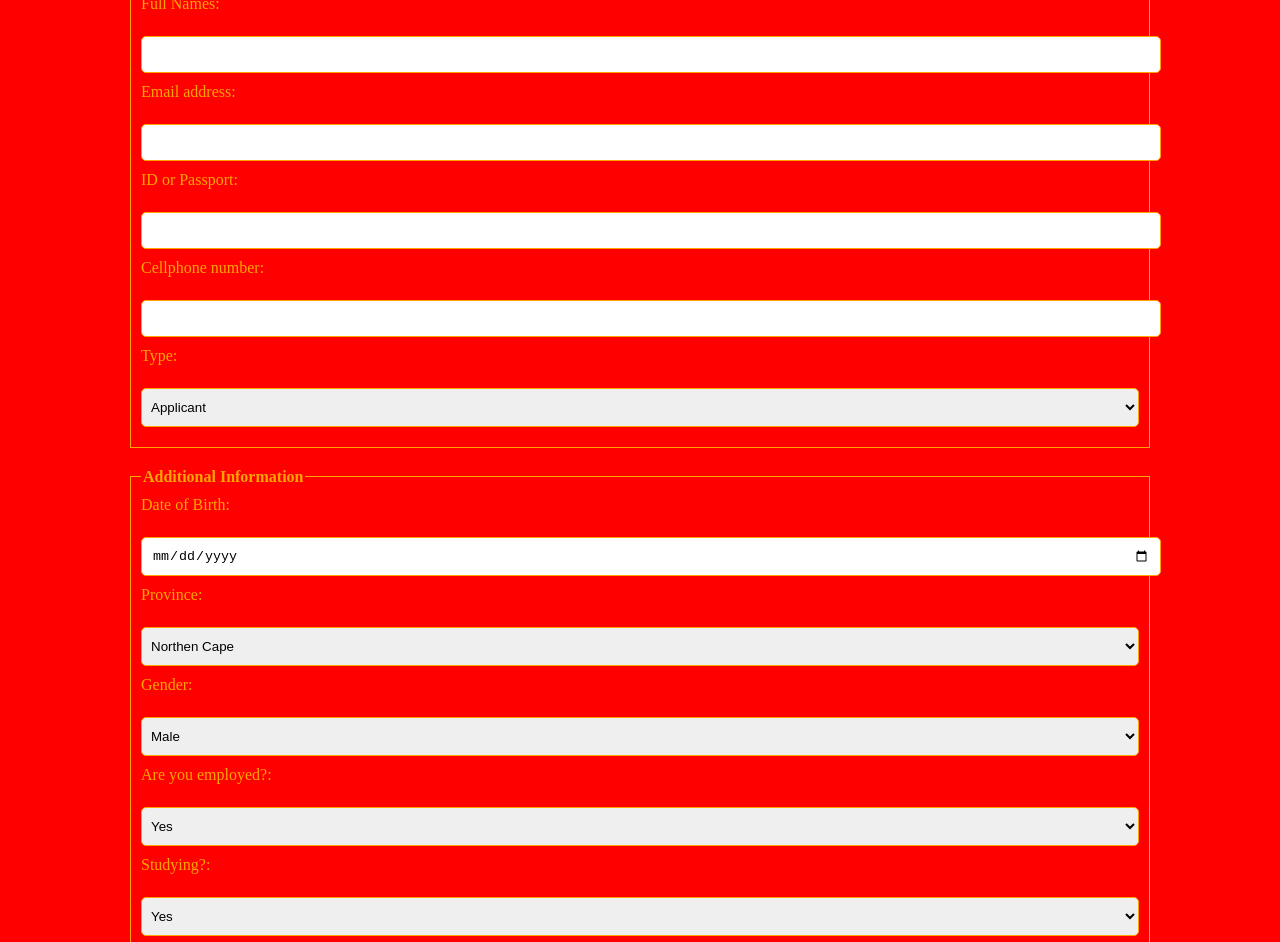
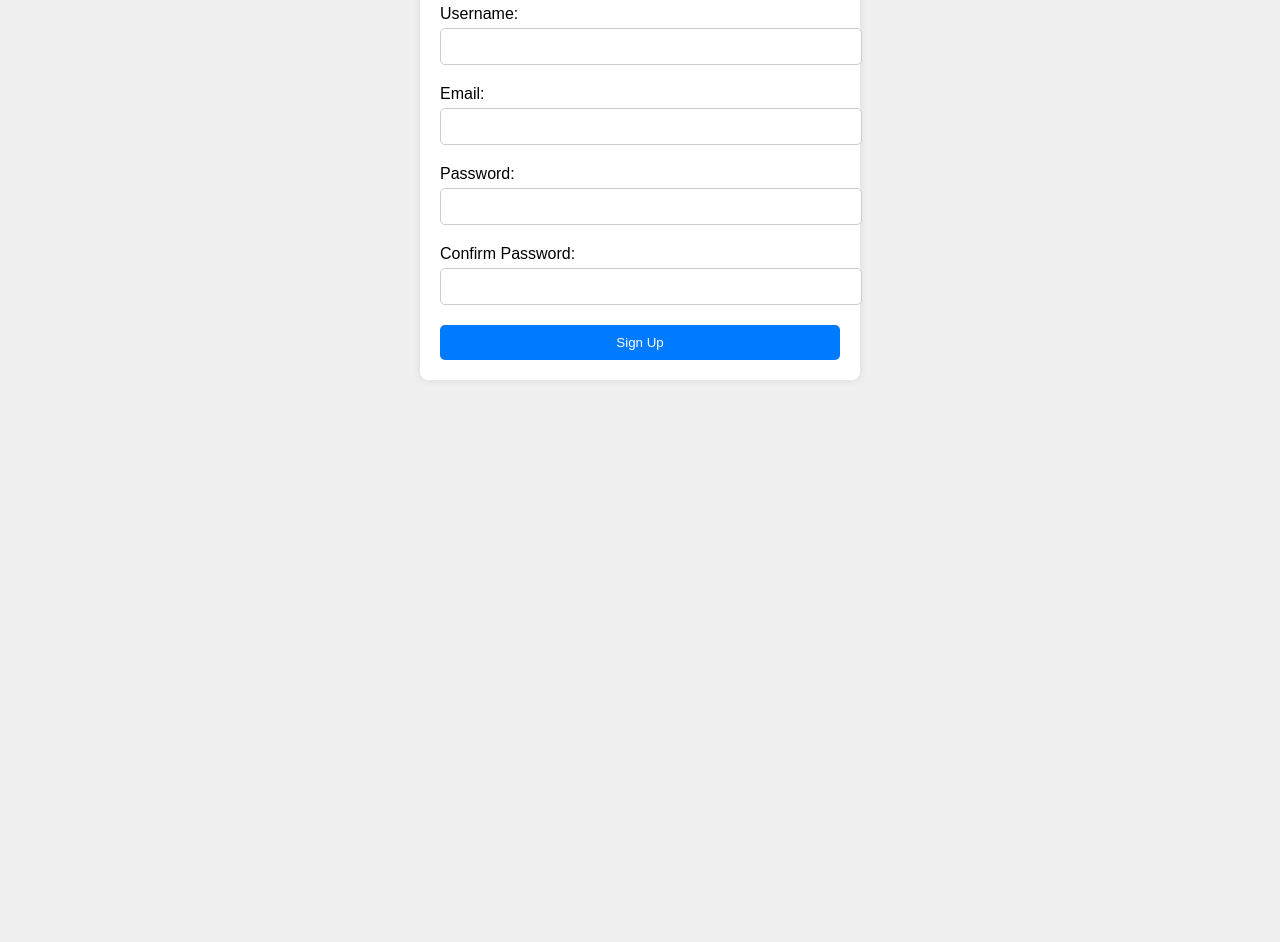
Before and after one commit to kmabasa212/finale, a website with bundled scripts: page src/register.html in a window 1280 px wide. Shown: the part 193-1135 px from the top of the page. After the commit the page ends 800 px from the top, so only its background shows below. Built offline with nearby package versions, Linux system fonts and the light colour scheme.

Commit message:
update sign up

```diff
--- a/src/register.html
+++ b/src/register.html
@@ -3,176 +3,32 @@
 <head>
     <meta charset="UTF-8">
     <meta name="viewport" content="width=device-width, initial-scale=1.0">
-    <title>Sign Up for all users</title>
-    <style>
-        /* CSS styles */
-        html, body {
-            height: 100%;
-            margin: 0;
-            padding: 0;
-        }
-
-        body {
-            background-color: red; /* Update background color */
-            display: flex;
-            flex-direction: column;
-            align-content: space-between;
-        }
-
-        header {
-            padding: 20px;
-            background-color: red; /* Update header background color */
-            color: white;
-        }
-
-        main {
-            padding: 40px 0;
-        }
-
-        form {
-            width: 80%;
-            margin: 0 auto;
-        }
-
-        fieldset {
-            margin-bottom: 20px;
-            border: 1px solid orange; /* Update fieldset border color */
-            padding: 10px;
-        }
-
-        legend {
-            font-weight: bold;
-            color: orange; /* Update legend text color */
-        }
-
-        label {
-            display: block;
-            margin-bottom: 5px;
-            color: orange; /* Update label text color */
-        }
-
-        input[type="text"],
-        input[type="email"],
-        input[type="date"],
-        select {
-            width: 100%;
-            padding: 10px;
-            margin-bottom: 10px;
-            border: 1px solid orange; /* Update input border color */
-            border-radius: 5px;
-        }
-
-        select {
-            padding: 10px 5px;
-        }
-
-        button {
-            padding: 10px 20px;
-            background-color: orange; /* Update button background color */
-            color: white;
-            border: none;
-            border-radius: 5px;
-            cursor: pointer;
-        }
-
-        button:hover {
-            background-color: darkorange; /* Update button hover color */
-        }
-
-        footer {
-            padding: 10px;
-            text-align: center;
-            background-color: red; /* Update footer background color */
-            color: orange; /* Update footer text color */
-            font-weight: 300;
-        }
-    </style>
-    <script src="register.js" defer type="module"></script>
+    <title>Sign Up</title>
+    <link rel="stylesheet" href="style5.css">
 </head>
 <body>
-
-<header>
-    <h1>Register Page</h1>
-</header>
-
-<main>
-    <form>
-        <fieldset>
-            <legend>Personal Information</legend>
-            <label for="fullname">Full Names:</label><br>
-            <input type="text" id="fullname" name="fullname" required><br>
-
-            <label for="email">Email address:</label><br>
-            <input type="email" id="email" name="email" required><br>
-
-            <label for="ID">ID or Passport:</label><br>
-            <input type="text" id="ID" name="ID" required><br>
-
-            <label for="reason">Cellphone number:</label><br>
-            <input type="text" id="Reason" name="Reason" required><br>
-
-            <label for="Type">Type:</label><br>
-            <select id="Type" name="Type" required>
-                <option value="Applicant">Applicant</option>
-                <option value="Fund-Manager">Fund-Manager</option>
-                <option value="Admin">Admin</option>
-            </select><br>
-        </fieldset>
-
-        <fieldset>
-            <legend>Additional Information</legend>
-            <label for="dob">Date of Birth:</label><br>
-            <input type="date" id="dob" name="dob"><br>
-
-            <label for="Province">Province:</label><br>
-            <select id="Province" name="Province">
-                <option value="Northen-Cape">Northen Cape</option>
-                <option value="KZN">KwaZulu-Natal</option>
-                <option value="Gauteng">Gauteng</option>
-                <option value="Western-Cape">Western Cape</option>
-                <option value="Limpopo">Limpopo</option>
-                <option value="Free-State">Free-State</option>
-                <option value="Eastern-Cape">Eastern Cape</option>
-                <option value="Mpumalanga">Mpumalanga</option>
-                <option value="North-west">North West</option>
-                <option value="other">Other</option>
-            </select><br>
-
-            <label for="Gender">Gender:</label><br>
-            <select id="Gender" name="Gender">
-                <option value="Male">Male</option>
-                <option value="Female">Female</option>
-                <option value="other">Rather not say</option>
-            </select><br>
-
-            <label for="Employed">Are you employed?:</label><br>
-            <select id="Employed" name="Employed">
-                <option value="Yes">Yes</option>
-                <option value="No">No</option>
-            </select><br>
-
-            <label for="Employed">Studying?:</label><br>
-            <select id="Employed" name="Employed">
-                <option value="Yes">Yes</option>
-                <option value="No">No</option>
-            </select><br>
-            <label for="Employed">Married?:</label><br>
-            <select id="Employed" name="Employed">
-                <option value="Yes">Yes</option>
-                <option value="No">No</option>
-            </select><br>
-
-
-            <label for="Confirm">Confrimation Email:</label>
-            <input type="checkbox" id="ConfirmEmail" name="ConfirmEmail"><br>
-        </fieldset>
-        <button type="button" id="btn-submit-signup">SignUp</button>
-    </form>
-</main>
-
-<footer>
-    <p>&copy; 2024 Funding requests management</p>
-</footer>
-
+    <div class="container">
+        <h1>Sign Up</h1>
+        <form id="signup-form">
+            <div class="form-group">
+                <label for="username">Username:</label>
+                <input type="text" id="username" name="username" required>
+            </div>
+            <div class="form-group">
+                <label for="email">Email:</label>
+                <input type="email" id="email" name="email" required>
+            </div>
+            <div class="form-group">
+                <label for="password">Password:</label>
+                <input type="password" id="password" name="password" required>
+            </div>
+            <div class="form-group">
+                <label for="confirm-password">Confirm Password:</label>
+                <input type="password" id="confirm-password" name="confirm-password" required>
+            </div>
+            <button type="submit">Sign Up</button>
+        </form>
+    </div>
+    <script src="register.js"></script>
 </body>
 </html>
--- a/src/register.js
+++ b/src/register.js
@@ -1,6 +1,6 @@
 
 
-import { initializeApp } from "https://www.gstatic.com/firebasejs/10.11.0/firebase-app.js"
+/*import { initializeApp } from "https://www.gstatic.com/firebasejs/10.11.0/firebase-app.js"
 
 import { getAuth, GoogleAuthProvider, onAuthStateChanged, signInWithPopup } from "https://www.gstatic.com/firebasejs/10.11.0/firebase-auth.js"
 
@@ -95,3 +95,27 @@ btn_submit_signup.addEventListener('click', ()=>{
     //alert('Hello');
 
 })
+*/
+
+document.addEventListener('DOMContentLoaded', function() {
+      const form = document.getElementById('signup-form');
+
+      form.addEventListener('submit', function(event) {
+          event.preventDefault();
+
+          // Get form values
+          const username = document.getElementById('username').value;
+          const email = document.getElementById('email').value;
+          const password = document.getElementById('password').value;
+          const confirmPassword = document.getElementById('confirm-password').value;
+
+          // Simple validation
+          if (password !== confirmPassword) {
+              alert('Passwords do not match');
+              return;
+          }
+
+          // Perform signup logic (e.g., send data to server)
+          console.log('Sign up successful!');
+      });
+  });
--- /dev/null
+++ b/src/style5.css
@@ -0,0 +1,52 @@
+body {
+    font-family: Arial, sans-serif;
+    background-color: #f0f0f0;
+    margin: 0;
+    padding: 0;
+}
+
+.container {
+    width: 400px;
+    margin: 100px auto;
+    background-color: #fff;
+    padding: 20px;
+    border-radius: 8px;
+    box-shadow: 0 0 10px rgba(0, 0, 0, 0.1);
+}
+
+h1 {
+    text-align: center;
+    margin-bottom: 20px;
+}
+
+.form-group {
+    margin-bottom: 20px;
+}
+
+label {
+    display: block;
+    margin-bottom: 5px;
+}
+
+input[type="text"],
+input[type="email"],
+input[type="password"] {
+    width: 100%;
+    padding: 10px;
+    border: 1px solid #ccc;
+    border-radius: 5px;
+}
+
+button {
+    width: 100%;
+    padding: 10px;
+    background-color: #007bff;
+    color: #fff;
+    border: none;
+    border-radius: 5px;
+    cursor: pointer;
+}
+
+button:hover {
+    background-color: #0056b3;
+}
```
